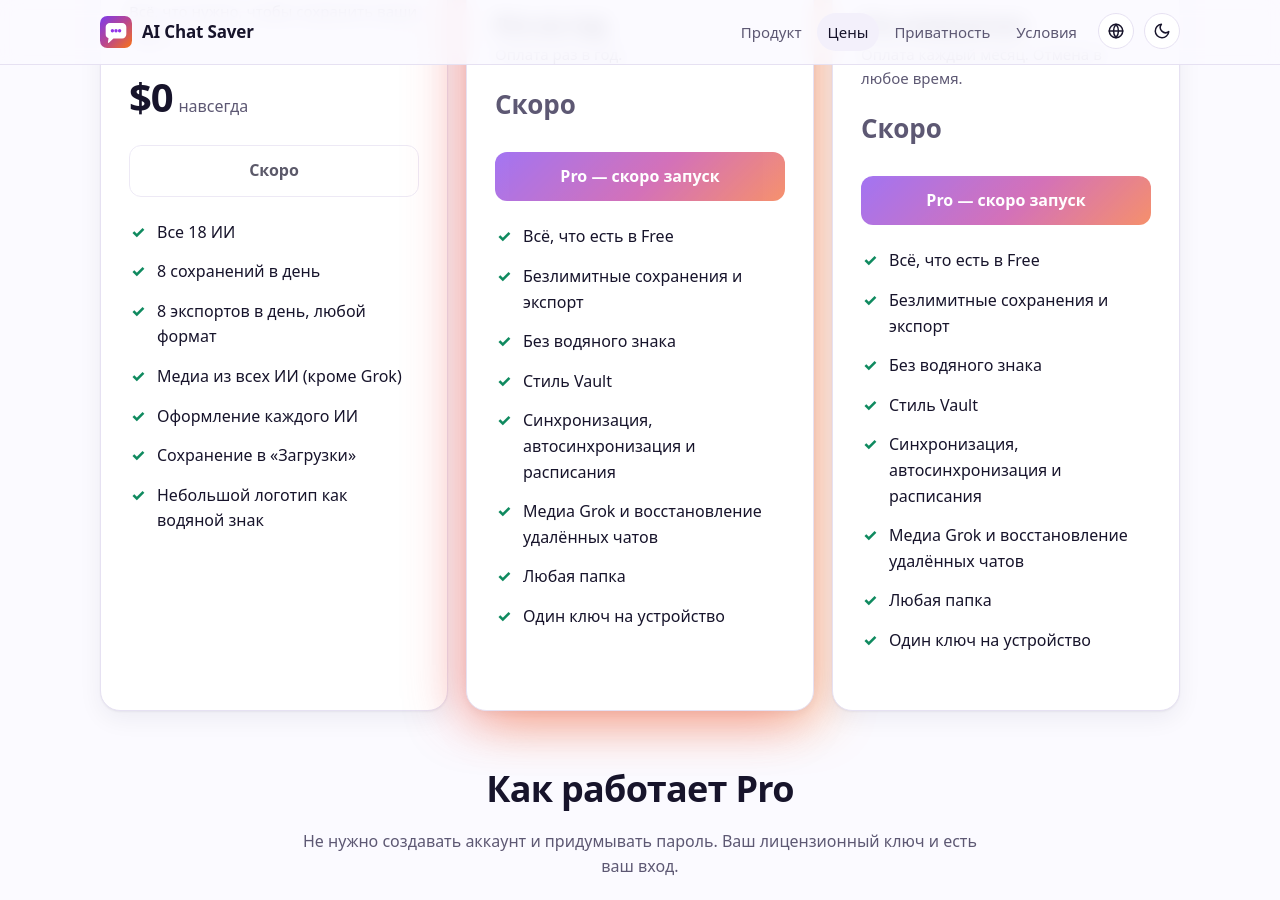
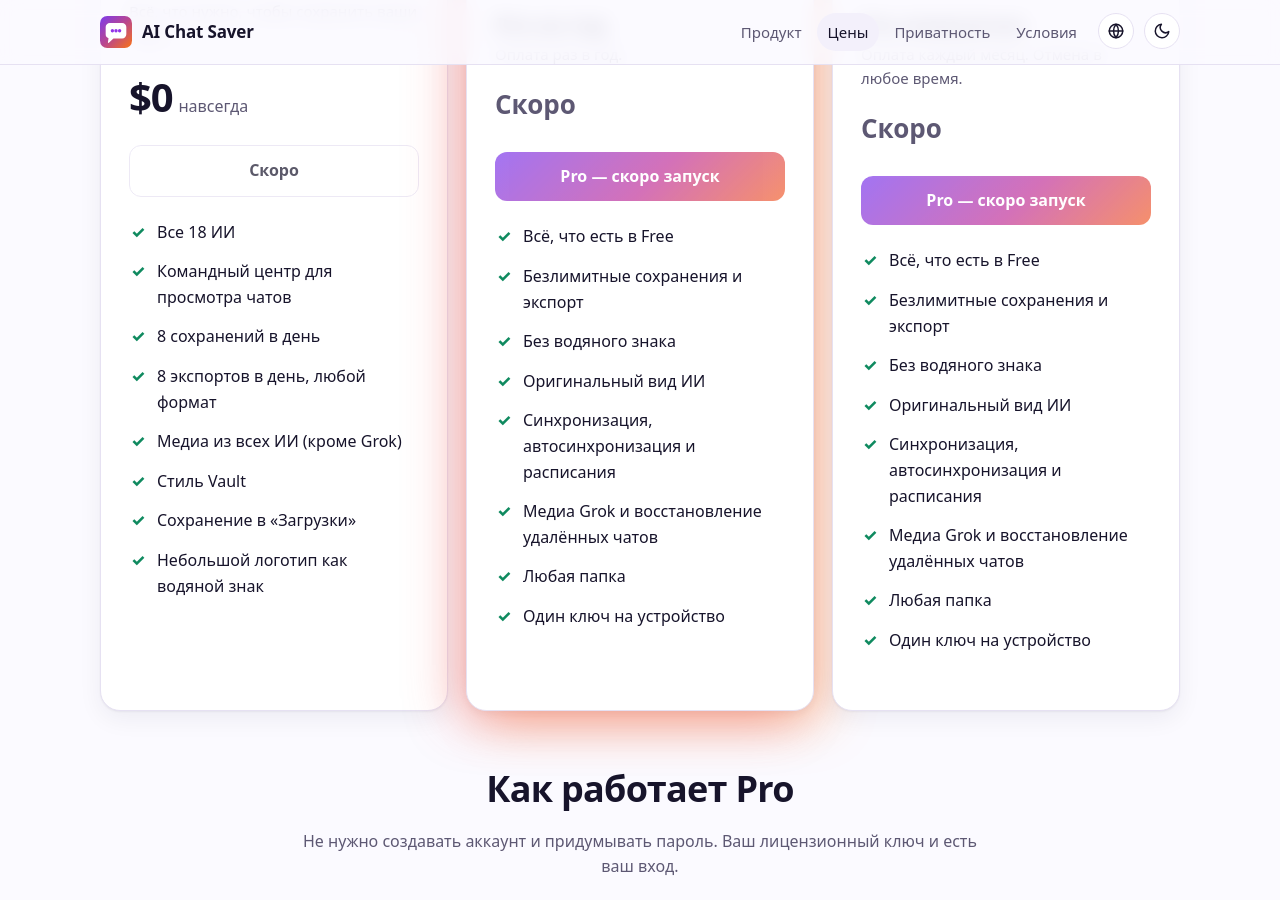
Before and after one commit to aichatsaver/aichatsaver.github.io, a Jekyll site: the page built from ru/pricing.html, in a window 1280 px wide and 900 px high, scrolled down 331 px. Built offline with Jekyll 4.4.1, drawn with Linux system fonts in a browser that asks for light colours.

Commit message:
Pricing: Command Center in Free; swap looks (Free: Vault, Pro: AI original) (ru)

```diff
--- a/_data/i18n/ru.yml
+++ b/_data/i18n/ru.yml
@@ -33,17 +33,18 @@ meta:
   pro_status: Pro — скоро запуск
   free_features:
   - "Все 18 ИИ"
+  - "Командный центр для просмотра чатов"
   - "8 сохранений в день"
   - "8 экспортов в день, любой формат"
   - "Медиа из всех ИИ (кроме Grok)"
-  - "Оформление каждого ИИ"
+  - "Стиль Vault"
   - "Сохранение в «Загрузки»"
   - "Небольшой логотип как водяной знак"
   pro_features:
   - "Всё, что есть в Free"
   - "Безлимитные сохранения и экспорт"
   - "Без водяного знака"
-  - "Стиль Vault"
+  - "Оригинальный вид ИИ"
   - "Синхронизация, автосинхронизация и расписания"
   - "Медиа Grok и восстановление удалённых чатов"
   - "Любая папка"
```
